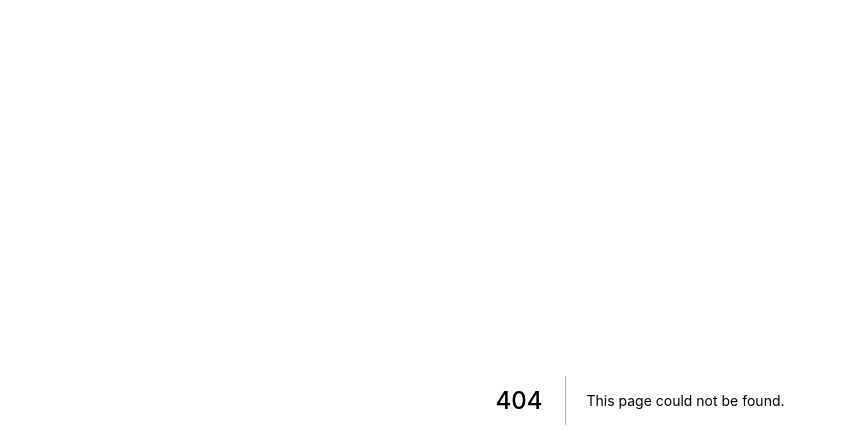
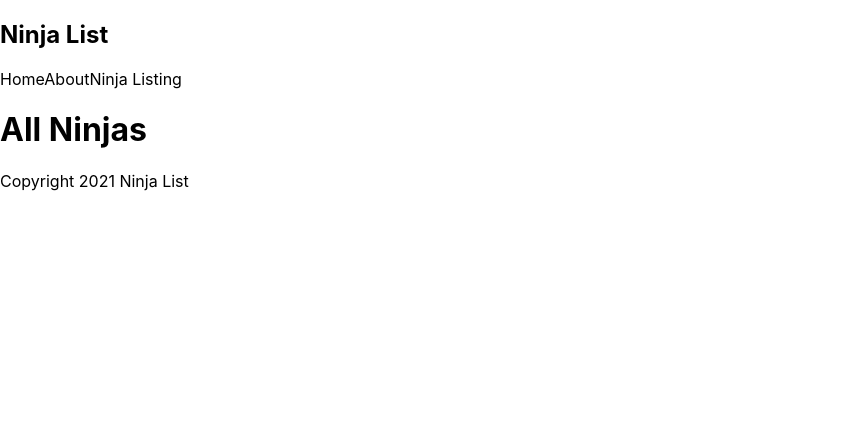
Before and after one commit to yechubot/next_js, a Next.js app: page /ninjas in a window 1280 px wide. Before the commit this address had no page. Shown: the top 448 px of the page, without its empty margins (0-846 px from the left). Built offline with nearby package versions, Linux system fonts and the light colour scheme.

Commit message:
Route, Link, Layout

```diff
--- /dev/null
+++ b/comps/Footer.js
@@ -0,0 +1,9 @@
+const Footer = () => {
+    return (
+        <div>
+            Copyright 2021 Ninja List
+        </div>
+     );
+}
+
+export default Footer;
--- /dev/null
+++ b/comps/Layout.js
@@ -0,0 +1,16 @@
+import Footer from "./Footer"
+import Navbar from "./Navbar"
+
+const Layout = ({ children }) => {
+  //layout 안에 있는거 children 임
+
+  return (
+    <div className="content">
+      <Navbar/>
+      {children}
+      <Footer/>
+    </div>
+   );
+}
+
+export default Layout;
--- /dev/null
+++ b/comps/Navbar.js
@@ -0,0 +1,17 @@
+import Link from 'next/link';
+const Navbar = () => {
+    return (
+        //링크를 사용하여 해당 페이지로 이동한다.
+        // /ninjas 는 폴더의 기본 루트가 되는 ninjas/index로 이동함
+        <nav>
+            <div className="log">
+                <h1>Ninja List</h1>
+            </div>
+            <Link href="/"><a>Home</a></Link>
+            <Link href="/about"><a>About</a></Link>
+            <Link href = "/ninjas"><a>Ninja Listing</a></Link>
+        </nav>
+    );
+}
+
+export default Navbar;
--- a/pages/_app.js
+++ b/pages/_app.js
@@ -1,7 +1,14 @@
+import Layout from '../comps/Layout'
 import '../styles/globals.css'
 
 function MyApp({ Component, pageProps }) {
-  return <Component {...pageProps} />
+
+  // <Component {...pageProps} />가 페이지를 렌더링한다
+  return (
+    <Layout>
+      <Component {...pageProps} />
+    </Layout>
+  )
 }
 
 export default MyApp
--- /dev/null
+++ b/pages/ninjas/index.js
@@ -0,0 +1,13 @@
+
+const Ninjas = () => {
+    //서브 폴더인 ninjas 에 index 폴더 이름으로 만들면
+    // 서브 폴더의 메인으로 route가 잡힌다.
+    //그래서 /ninjas 만으로  /ninjas/index에 접근할 수 있다.
+    return (
+        <div>
+            <h1>All Ninjas</h1>
+        </div>
+     );
+}
+
+export default Ninjas;
```
Also changed, not shown: pages/about.js (added, +14 -0 lines), pages/index.js (+14 -56 lines), pages/ninjas/test.js (added, +11 -0 lines).
